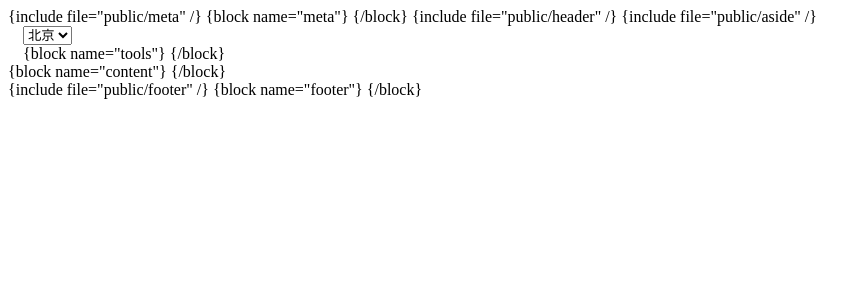
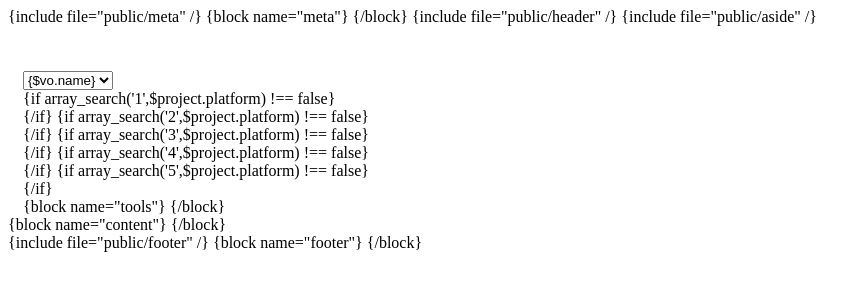
Before and after one commit to 530017894/statics, a PHP site: page /application/admin/view/layout.html in a window 1280 px wide. Shown: the top 300 px of the page, without its empty margins (0-868 px from the left). Run offline with PHP 8.4, Linux system fonts and the light colour scheme.

Commit message:
权限验证，平台选择，项目选择

```diff
--- a/application/common/Response.php
+++ b/application/admin/common/Response.php
@@ -1,7 +1,7 @@
 <?php
 
 
-namespace app\common;
+namespace app\admin\common;
 
 /**
  * 请求响应
--- a/application/admin/controller/Index.php
+++ b/application/admin/controller/Index.php
@@ -2,9 +2,7 @@
 
 namespace app\admin\controller;
 
-use app\common\Publish;
-use Elasticsearch\ClientBuilder;
-use OkStuff\PhpNsq\PhpNsq;
+
 
 /**
  * 后台入口
@@ -25,13 +23,11 @@
      */
     public function index()
     {
-
         return $this->fetch();
     }
 
     public function test()
     {
 
-
     }
 }
--- a/application/admin/controller/Login.php
+++ b/application/admin/controller/Login.php
@@ -2,7 +2,7 @@
 
 namespace app\admin\controller;
 
-use app\common\facade\Response;
+use app\admin\facade\Response;
 use app\admin\model\Users;
 use think\Controller;
 use think\facade\Cookie;
--- a/application/admin/controller/Projects.php
+++ b/application/admin/controller/Projects.php
@@ -3,7 +3,7 @@
 namespace app\admin\controller;
 
 use app\admin\model\UserPermission;
-use app\common\facade\Response;
+use app\admin\facade\Response;
 use think\Db;
 use think\Request;
 use app\admin\model\Projects as ProjectsModel;
--- a/application/admin/controller/User.php
+++ b/application/admin/controller/User.php
@@ -3,9 +3,7 @@
 namespace app\admin\controller;
 
 use app\admin\model\Users;
-use app\common\facade\Response;
-use think\Controller;
-use think\Request;
+use app\admin\facade\Response;
 
 class User extends BaseController
 {
--- a/application/common/facade/Response.php
+++ b/application/admin/facade/Response.php
@@ -1,7 +1,7 @@
 <?php
 
 
-namespace app\common\facade;
+namespace app\admin\facade;
 
 use think\Facade;
 use think\response\Json;
@@ -22,6 +22,6 @@
      */
     protected static function getFacadeClass()
     {
-        return 'app\common\Response';
+        return 'app\admin\common\Response';
     }
 }
--- a/application/admin/model/UserPermission.php
+++ b/application/admin/model/UserPermission.php
@@ -6,7 +6,7 @@
 class UserPermission extends BaseModel
 {
 
-    public function getPrmissionAttr($value)
+    public function getPermissionAttr($value)
     {
         return json_decode($value, true);
     }
--- a/application/admin/view/layout.html
+++ b/application/admin/view/layout.html
@@ -20,38 +20,49 @@
 <!--<div class="x-slide_left"></div>-->
 <!-- 左侧菜单结束 -->
 <!-- 右侧主体开始 -->
-<div class="page-content" style="position: relative">
+<div class="page-content" style="margin-top: 45px">
     <div class="top-box">
         <div class=" top ">
-            <div class="layui-row layui-form" style="height: 100%;padding: 0 15px">
-                <div class="layui-col-md2 layui-col-sm4 flex module-select">
-                    <select name="city" lay-verify="">
-                        <option value="010">北京</option>
-                        <option value="021">上海</option>
-                        <option value="0571">杭州</option>
+            <div class="flex layui-form" style="height: 100%;padding: 0 15px">
+                <div class=" flex module-select">
+                    <select name="project" lay-filter="project">
+                        {volist name="$projects" id="vo"}
+                        <option value="{$vo.id}">{$vo.name}</option>
+                        {/volist}
                     </select>
                 </div>
-                <div class="layui-col-md2 layui-col-sm4 flex">
+                <div class=" flex">
                     <!--平台-->
-                    <div class="agent-list">
-                        <div class="agent-item active">
+                    <div id="agent_list" class="agent-list">
+                        {if array_search('1',$project.platform) !== false}
+                        <div data-id="1" class="agent-item {$platform_id == '1'?'active':''}">
                             <i class="icon_font icon-pc"></i>
                         </div>
-                        <div class="agent-item layui-hide">
+                        {/if}
+                        {if array_search('2',$project.platform) !== false}
+
+                        <div data-id="2" class="agent-item {$platform_id == '2'?'active':''}">
                             <i class="icon_font icon-shouji"></i>
                         </div>
-                        <div class="agent-item layui-hide">
+                        {/if}
+                        {if array_search('3',$project.platform) !== false}
+                        <div data-id="3" class="agent-item {$platform_id == '3'?'active':''}">
                             <i class="icon_font icon-ios"></i>
                         </div>
-                        <div class="agent-item layui-hide">
+                        {/if}
+                        {if array_search('4',$project.platform) !== false}
+                        <div data-id="4" class="agent-item {$platform_id == '4'?'active':''}">
                             <i class="icon_font icon-android"></i>
                         </div>
-                        <div class="agent-item layui-hide">
+                        {/if}
+                        {if array_search('5',$project.platform) !== false}
+                        <div data-id="5" class="agent-item {$platform_id == 5?'active':''}">
                             <i class="icon_font icon-xiaochengxu"></i>
                         </div>
+                        {/if}
                     </div>
                 </div>
-                <div id="tools-left" class="layui-col-md6 layui-col-sm4 flex" style="justify-content: flex-end">
+                <div id="tools-left" class=" flex" style="justify-content: flex-end;flex: 1">
                     {block name="tools"}
                     {/block}
                 </div>
@@ -69,7 +80,16 @@
     layui.use(['form', 'jquery'], function () {
         form = layui.form;
         $ = layui.$;
-
+        var active_platform = '{$platform_id}';
+        form.on("select(project)", function (e) {
+            location.href = "{:url('index/index',$where)}?project_id=" + e.value
+        })
+        $("#agent_list").on('click', '.agent-item', function () {
+            if (active_platform != $(this).data('id')) {
+                $(this).addClass('active')
+                location.href = "{:url('',$where)}?project_id={$project.id}&platform_id=" + $(this).data('id')
+            }
+        })
     })
 </script>
 
--- a/application/admin/view/projects/index.html
+++ b/application/admin/view/projects/index.html
@@ -13,7 +13,7 @@
     <div class="page-title">
         全部项目
     </div>
-    <div class="layui-card">
+    <div class="layui-card" >
         <div class="layui-card-header flex" style="justify-content: space-between">卡片面板
 
             <button class="layui-btn layui-btn-normal layui-btn-sm"
@@ -65,7 +65,7 @@
     </button>
 </script>
 <script type="text/html" id="table-name">
-    <a class="link" href={:url('index/index')}?id={{d.id}}>{{d.name}}</a>
+    <a class="link" href={:url('index/index')}?project_id={{d.id}}>{{d.name}}</a>
 </script>
 <script type="text/html" id="table-is_static">
 
--- a/application/admin/view/public/header.html
+++ b/application/admin/view/public/header.html
@@ -10,11 +10,11 @@
                 <cite>全部项目</cite>
             </a></li>
         <li class="layui-nav-item to-index">
-            <a href='{:url("projects/index")}' ><cite>授权管理</cite></a></li>
+            <a href='{:url("permission/index")}' ><cite>授权管理</cite></a></li>
     </ul>
     <ul class="layui-nav right" lay-filter="">
         <li class="layui-nav-item">
-            <a href="javascript:;">{$user.nick_name}</a>
+            <a href="javascript:;">{$user.nick_name}【{$permission|decodePermission}】</a>
             <dl class="layui-nav-child">
                 <!-- 二级菜单 -->
                 <dd>
```
Also changed, not shown: application/admin/controller/BaseController.php (+108 -13 lines), application/admin/view/index/index.html (+41 -4 lines), application/admin/view/public/meta.html (+8 -1 lines), application/common.php (+6 -1 lines), public/static/lib/x-admin/js/xadmin.js, 1 other file.
